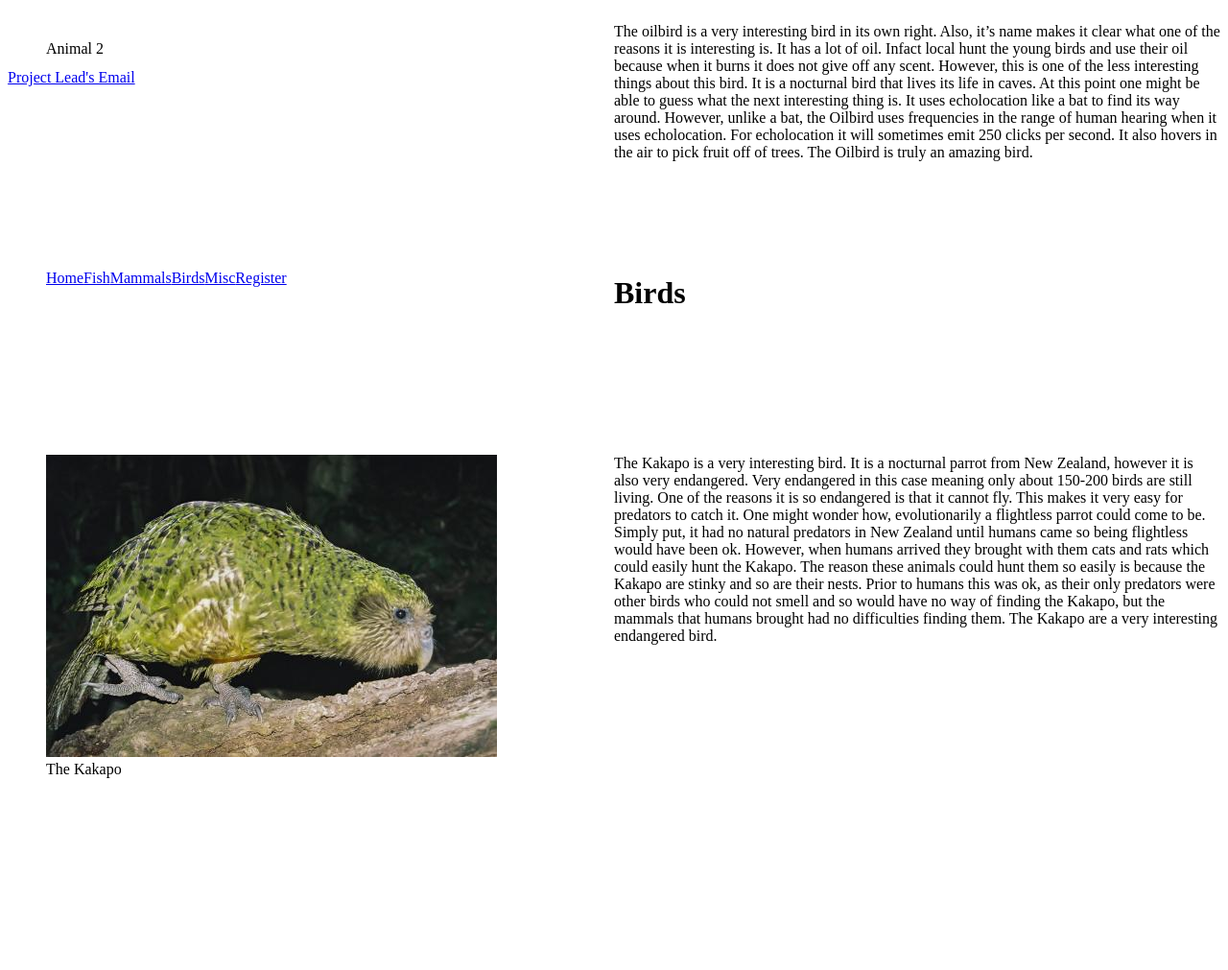
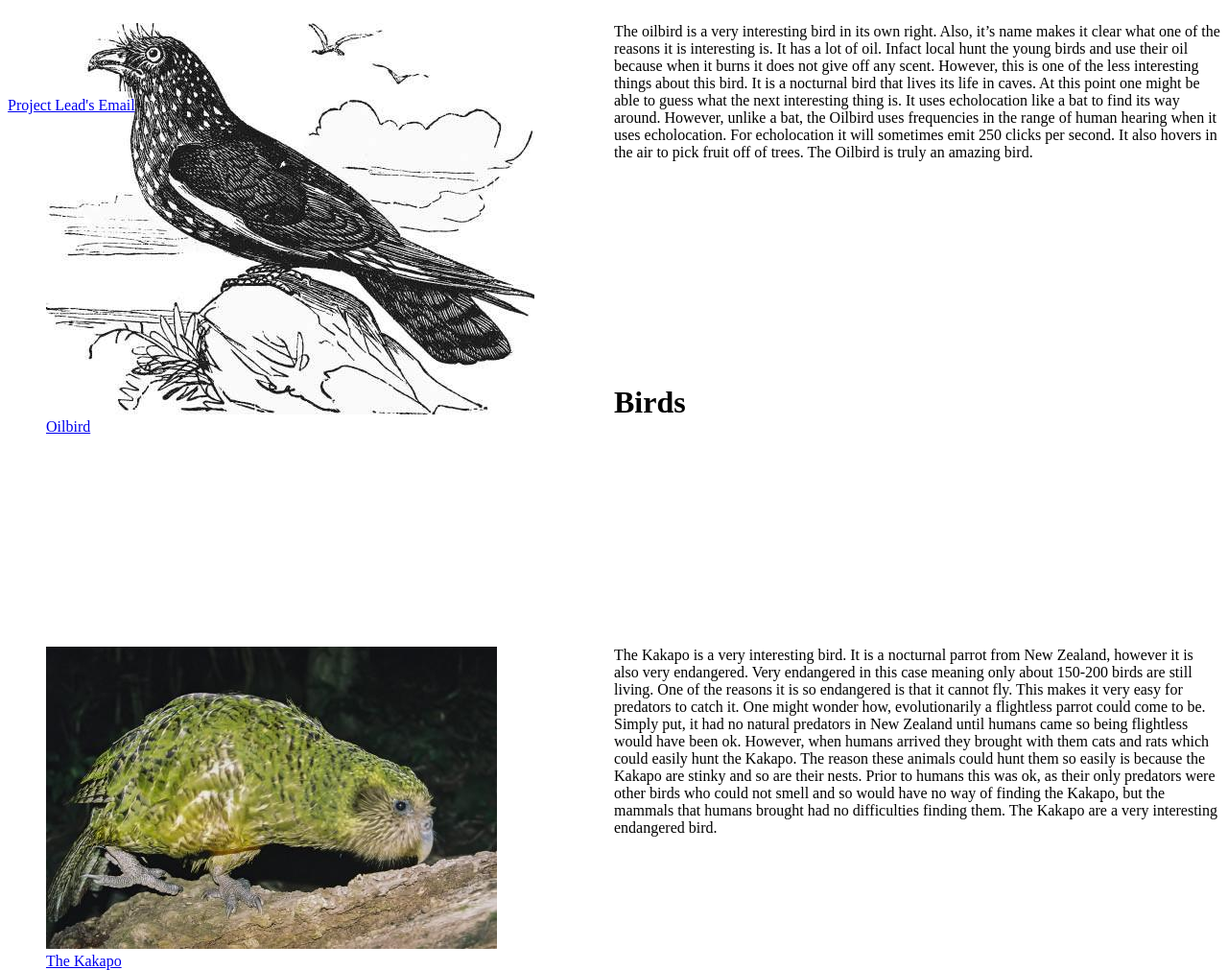
Before and after one commit to amtownse/cs008-final, a PHP site: page /birds.php in a window 1280 px wide. Shown: the whole page at 96% size. Before the commit the page ends 811 px from the top, so only its background shows below. Run offline with PHP 8.4, Linux system fonts and the light colour scheme.

Commit message:
Update birds.php

```diff
--- a/birds.php
+++ b/birds.php
@@ -6,7 +6,7 @@
 
         <figure>
             <img src='images/Kakapo.jpg' alt='Picture of a Kakapo'>
-            <figcaption>The Kakapo</figcaption>
+            <figcaption><a href='http://nzbirdsonline.org.nz/species/kakapo'>The Kakapo</a></figcaption>
         </figure>
         <p>
           The Kakapo is a very interesting bird. It is a nocturnal parrot from New Zealand, however it is also very endangered.
@@ -21,8 +21,8 @@
         </p>
 
         <figure>
-            <img>
-            <figcaption>Animal 2</figcaption>
+            <img src='images/Oilbird.jpg' alt='Picture of a Oilbird'>
+            <figcaption><a href='https://www.britannica.com/animal/oilbird'>Oilbird</a></figcaption>
         </figure>
         <p>
           The oilbird is a very interesting bird in its own right. Also, it’s name makes it clear what one of the reasons
```
